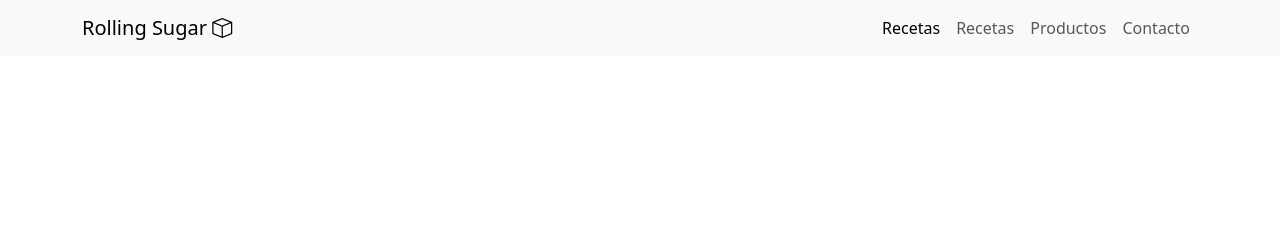
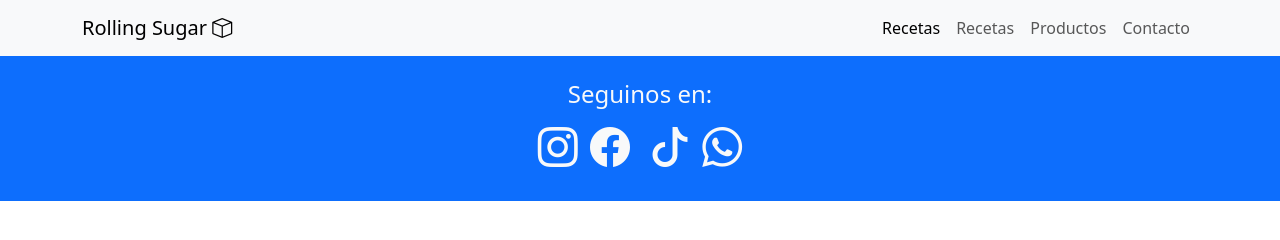
Before and after one commit to DNGG2003/rollingSugar-c13, a plain HTML site: page index.html in a window 1280 px wide. Drawn offline with nearby package versions, Linux system fonts and the light colour scheme.

Commit message:
agregamos los links de las redes sociales en el footer

```diff
--- a/index.html
+++ b/index.html
@@ -22,7 +22,9 @@
     <header>
       <nav class="navbar navbar-expand-lg bg-body-tertiary">
         <div class="container">
-          <a class="navbar-brand" href="index.html">Rolling Sugar <i class="bi bi-box"></i></a>
+          <a class="navbar-brand" href="index.html"
+            >Rolling Sugar <i class="bi bi-box"></i
+          ></a>
           <button
             class="navbar-toggler"
             type="button"
@@ -56,7 +58,21 @@
       </nav>
     </header>
     <main></main>
-    <footer></footer>
+    <footer class="bg-primary py-4 text-center text-light">
+      <h5 class="fs-4">Seguinos en:</h5>
+      <a href="pages/error404.html" class="link-light fs-1"
+        ><i class="bi bi-instagram"></i
+      ></a>
+      <a href="pages/error404.html" class="link-light fs-1 mx-2"
+        ><i class="bi bi-facebook"></i
+      ></a>
+      <a href="pages/error404.html" class="link-light fs-1 mx-2"
+        ><i class="bi bi-tiktok"></i
+      ></a>
+      <a href="pages/error404.html" class="link-light fs-1"
+        ><i class="bi bi-whatsapp"></i
+      ></a>
+    </footer>
 
     <script
       src="https://cdn.jsdelivr.net/npm/bootstrap@5.3.6/dist/js/bootstrap.bundle.min.js"
```
